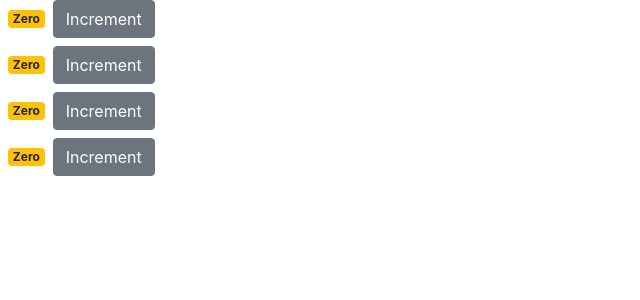
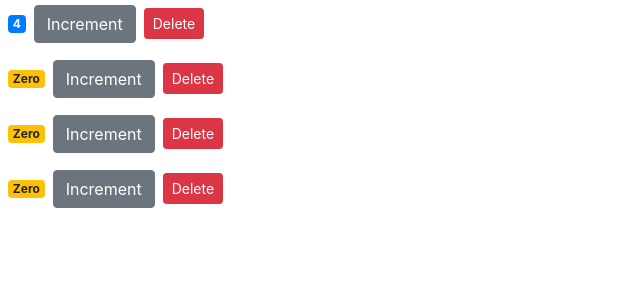
Before and after one commit to PrachiSalvi08/counter-app, a React (Create React App) app: page / in a window 1280 px wide. Shown: the top 300 px of the page, without its empty margins (0-640 px from the left). Built offline with nearby package versions, Linux system fonts and the light colour scheme.

Commit message:
Add Delete Button

```diff
--- a/package.json
+++ b/package.json
@@ -7,6 +7,7 @@
     "@testing-library/jest-dom": "^4.2.4",
     "@testing-library/react": "^9.5.0",
     "@testing-library/user-event": "^7.2.1",
+    "bootstrap": "^4.4.1",
     "react": "^16.13.1",
     "react-dom": "^16.13.1",
     "react-scripts": "3.4.1"
--- a/src/components/counter.jsx
+++ b/src/components/counter.jsx
@@ -1,42 +1,48 @@
-import React, { Component } from 'react';
+import React, { Component } from "react";
 
 class Counter extends Component {
+  state = {
+    value: this.props.counter.value,
+  };
 
-  state = {
-    count: 0,
-    tags: []
-  }
+  handleIncrement = () => {
+    this.setState({ value: this.state.value + 1 });
+  };
 
-  // constructor(){
-  //   super();
-  //   this.handleIncrement = this.handleIncrement.bind(this);
-  // }
   render() {
     return (
       <div className="mb-2">
-          <span className={ this.getBadgeClasses() }>{this.formatCount()}</span>
-          <button onClick={this.handleIncrement} className="btn btn-secondary">Increment</button>
+        <span className={this.getBadgeClasses()}>{this.formatCount()}</span>
+        <button onClick={this.handleIncrement} className="btn btn-secondary">
+          Increment
+        </button>
+        <button onClick={() => this.props.onDelete(this.props.counter.id)} className="btn btn-danger btn-sm m-2">
+          Delete
+        </button>
       </div>
     );
   }
-  handleIncrement = () => {
-    //console.log("Increment Clicked",this.state.count);
-    this.setState({count: this.state.count + 1});
-  }
-  renderTag(){
-    if(this.state.tags.length === 0) return <p>There is no tags!</p>;
 
-    return <ul>{ this.state.tags.map(tag => <li key={tag}>{tag}</li>) }</ul>
+  renderTag() {
+    if (this.state.tags.length === 0) return <p>There is no tags!</p>;
+
+    return (
+      <ul>
+        {this.state.tags.map((tag) => (
+          <li key={tag}>{tag}</li>
+        ))}
+      </ul>
+    );
   }
   getBadgeClasses() {
     let classes = "badge m-2 badge-";
-    classes += (this.state.count === 0) ? "warning" : "primary";
+    classes += this.state.value === 0 ? "warning" : "primary";
     return classes;
   }
 
-  formatCount(){
-      const { count } = this.state
-      return count === 0 ? 'Zero' : count;
+  formatCount() {
+    const { value } = this.state;
+    return value === 0 ? "Zero" : value;
   }
 }
 
--- a/src/components/counters.jsx
+++ b/src/components/counters.jsx
@@ -4,16 +4,27 @@ import Counter from './counter';
 class Counters extends Component {
     state = {
         counters : [
-            { id: 1, value: 0 },
+            { id: 1, value: 4 },
             { id: 2, value: 0 },
             { id: 3, value: 0 },
             { id: 4, value: 0 }
         ]
      };
+     handleDelete = counterID => {
+       // console.log("Event Handeler called", counterID );
+        const counters = this.state.counters.filter(c => c.id !== counterID );
+        this.setState({counters});
+      }
+
     render() {
         return (
             <div>
-                {this.state.counters.map(counter => <Counter key={counter.id}/> )}
+                {this.state.counters.map(counter =>
+                <Counter key={counter.id} onDelete={this.handleDelete} counter={counter}>
+                    <h4>Counter #{counter.id}</h4>
+                </Counter>
+                 )}
+
             </div>
         );
     }
```
Also changed, not shown: 1 other file (tests, documents, lock files or other folders). Lines whose indentation alone changed are shown as unchanged.
